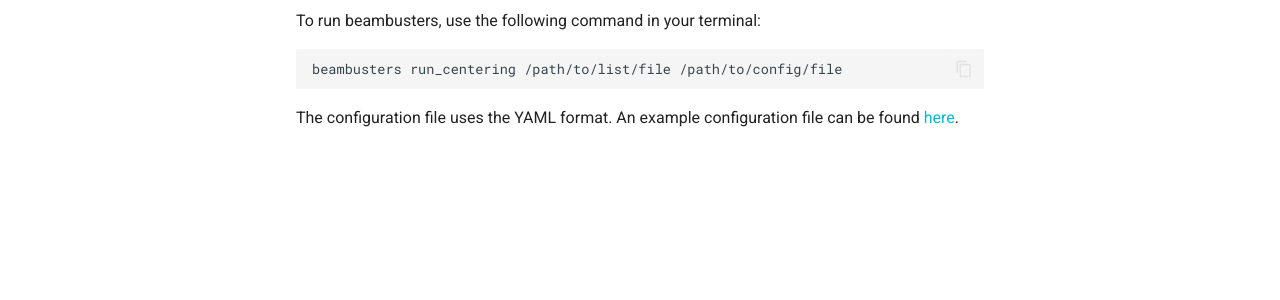
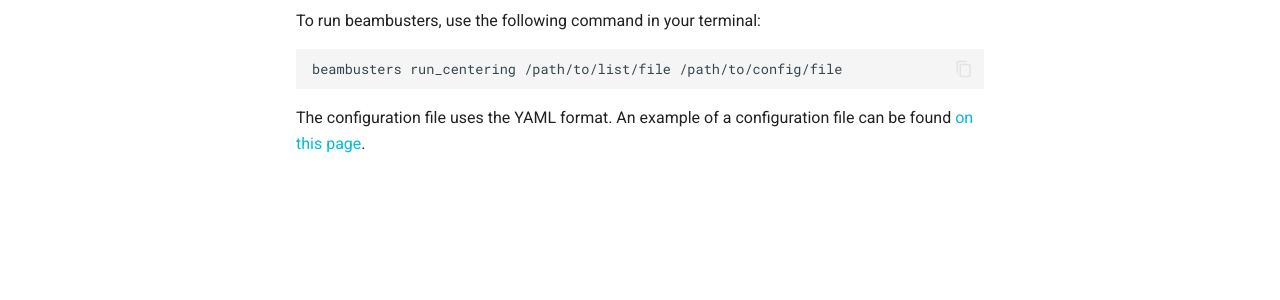
Before and after one commit to anananacr/beambusters, an MkDocs documentation site: the page built from docs/reference/usage.md, in a window 1280 px wide. Shown: the part 220-520 px from the top of the page. Built offline with MkDocs 1.6.1 and Material for MkDocs 9.7.7, drawn with Linux system fonts in a browser that asks for light colours; comment, search, counter and statistics services are not loaded.

Commit message:
docs: improved documentation page

````diff
--- a/docs/reference/usage.md
+++ b/docs/reference/usage.md
@@ -6,4 +6,4 @@ To run beambusters, use the following command in your terminal:
 beambusters run_centering /path/to/list/file /path/to/config/file
 ```
 
-The configuration file uses the YAML format. An example configuration file can be found [here](https://anananacr.github.io/beambusters/example/config/#example).
+The configuration file uses the YAML format. An example of a configuration file can be found [on this page](https://anananacr.github.io/beambusters/example/config/#example).
````
Also changed, not shown: README.md (+2 -1 lines), docs/example/config.md (+2 -1 lines).
